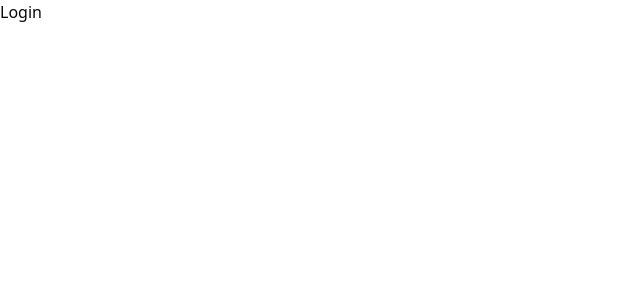
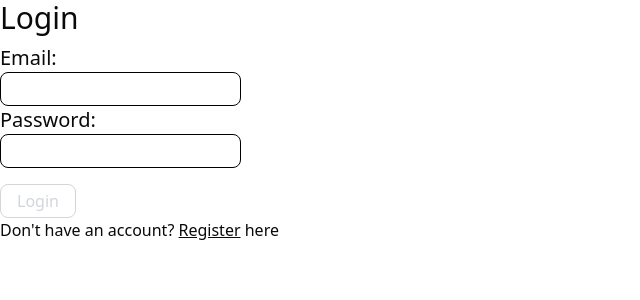
Before and after one commit to Abhinav-not-found/stamurai-assignemnt, a Next.js app: page /login in a window 1280 px wide. Shown: the top 300 px of the page, without its empty margins (0-640 px from the left). Built offline with nearby package versions, Linux system fonts and the light colour scheme.

Commit message:
feat(auth): completed private and protected routes using middleware

```diff
--- a/src/app/login/page.jsx
+++ b/src/app/login/page.jsx
@@ -1,11 +1,84 @@
-import React from 'react'
+"use client";
+import React, { useEffect, useState } from "react";
+import axios from "axios";
+import { toast } from "sonner";
+import { useRouter } from "next/navigation";
+import Link from "next/link";
 
 const Login = () => {
+  const router = useRouter();
+  const [user, setUser] = useState({
+    email: "",
+    password: "",
+  });
+  const [loading, setLoading] = useState(false);
+  const [disabled, setDisabled] = useState(false);
+
+  const handleLogin = async () => {
+    setLoading(true);
+    try {
+      const res = await axios.post("/api/login", user);
+      console.log(res.data);
+      router.push("/profile");
+    } catch (error) {
+      console.log(error.message);
+      toast.error(error.message);
+    } finally {
+      setLoading(false);
+    }
+  };
+
+  useEffect(()=>{
+      if(user.email.length > 0 && user.password.length > 0 ){
+          setDisabled(false)
+      }
+      else setDisabled(true)
+    },[user])
+
+
   return (
     <div>
-      Login
+      <h1 className='text-3xl mb-2'>Login</h1>
+      <label htmlFor='email' className='text-xl'>
+        Email:
+      </label>
+      <br />
+      <input
+        type='text'
+        id='email'
+        value={user.email}
+        onChange={(e) => setUser({ ...user, email: e.target.value })}
+        className='border border-black rounded-md p-1'
+      />
+      <br />
+      <label htmlFor='password' className='text-xl'>
+        Password:
+      </label>
+      <br />
+      <input
+        type='password'
+        id='password'
+        value={user.password}
+        onChange={(e) => setUser({ ...user, password: e.target.value })}
+        className='border border-black rounded-md p-1'
+      />
+      <br />
+      <button
+        onClick={handleLogin}
+        disabled={disabled}
+        className='py-1 px-4 border border-black rounded-md cursor-pointer mt-4 disabled:text-gray-300 disabled:border-gray-300'
+      >
+        {loading ? "Loading..." : "Login"}
+      </button>
+      <p>
+        Don't have an account?{" "}
+        <Link href={"/register"} className='underline'>
+          Register
+        </Link>{" "}
+        here
+      </p>
     </div>
-  )
-}
+  );
+};
 
-export default Login
+export default Login;
--- /dev/null
+++ b/src/app/profile/page.jsx
@@ -0,0 +1,46 @@
+'use client'
+import React, { useEffect, useState } from "react";
+import axios from "axios";
+import Link from "next/link";
+import { useRouter } from "next/navigation";
+
+const Profile = () => {
+  const router = useRouter();
+  const [data, setData] = useState("");
+
+  const getUserDetails = async () => {
+    try {
+      const res = await axios.post("/api/profile");
+      // console.log(res.data.data._id);
+      setData(res.data.data._id);
+    } catch (error) {
+      console.log(error.message);
+    }
+  };
+
+  useEffect(()=>{
+    getUserDetails()
+  },[])
+
+  const handleLogout = async () => {
+    try {
+      await axios.get("/api/logout");
+      router.push("/login");
+    } catch (error) {
+      console.log(error.message);
+    }
+  };
+
+  return (
+    <div>
+      <div className='flex justify-between items-center'>
+        <h1>Profile page</h1>
+        <button onClick={handleLogout} className='py-1 px-4 border border-black rounded-md cursor-pointer mt-4 disabled:text-gray-300 disabled:border-gray-300'>
+          Logout
+        </button>
+      </div>
+    </div>
+  );
+};
+
+export default Profile;
--- a/src/app/register/page.jsx
+++ b/src/app/register/page.jsx
@@ -1,7 +1,9 @@
-import React, { useState } from 'react'
+'use client'
+import React, { useEffect, useState } from 'react'
 import axios from 'axios'
 import { toast } from 'sonner'
 import { useRouter } from 'next/navigation'
+import Link from 'next/link'
 
 const Register = () => {
   const router = useRouter()
@@ -10,23 +12,53 @@ const Register = () => {
     password:'',
   })
   const [loading, setLoading ] = useState(false)
+  const [disabled, setDisabled ] = useState(false)
 
   const handleRegister = async() =>{
+    setLoading(true)
     try {
-      setLoading(true)
       const res = await axios.post('/api/register',user)
       console.log(res.data)
-
+      router.push('/login')
 
     } catch (error) {
       console.log(error.message)
       toast.error(error.message)
+    } finally{
+      setLoading(false)
     }
   }
 
+  useEffect(()=>{
+    if(user.email.length > 0 && user.password.length > 0 ){
+        setDisabled(false)
+    }
+    else setDisabled(true)
+  },[user])
+
   return (
     <div>
-      Register
+      <h1 className='text-3xl mb-2'>Register</h1>
+      <label htmlFor="email" className='text-xl'>Email:</label>
+      <br />
+      <input type="text"
+        id='email'
+        value={user.email}
+        onChange={(e)=>setUser({...user, email:e.target.value})}
+        className='border border-black rounded-md p-1'
+      />
+      <br />
+      <label htmlFor="password" className='text-xl'>Password:</label>
+      <br />
+      <input type="password"
+        id='password'
+        value={user.password}
+        onChange={(e)=>setUser({...user, password:e.target.value})}
+        className='border border-black rounded-md p-1'
+      />
+      <br />
+      <button onClick={handleRegister} disabled={disabled} className='py-1 px-4 border border-black rounded-md cursor-pointer mt-4 disabled:text-gray-300 disabled:border-gray-300' >{loading? 'Loading...' : 'Register'}</button>
+      <p>Already have an account? <Link href={'/login'} className='underline'>Login</Link> here</p>
     </div>
   )
 }
--- /dev/null
+++ b/src/middleware.js
@@ -0,0 +1,21 @@
+import { NextResponse } from "next/server";
+
+export function middleware (req){
+  const path = req.nextUrl.pathname
+  const isPublicPath = path === '/login' || path === '/register' || path ===  '/'
+  const token = req.cookies.get('token')?.value || ''
+  if(isPublicPath && token){
+    return NextResponse.redirect(new  URL('/profile', req.url))
+  }
+  if(!isPublicPath && !token){
+    return NextResponse.redirect(new  URL('/login', req.url))
+  }
+}
+export const config ={
+  matcher:[
+    '/',
+    '/login',
+    '/register',
+    '/profile',
+  ],
+}
```
